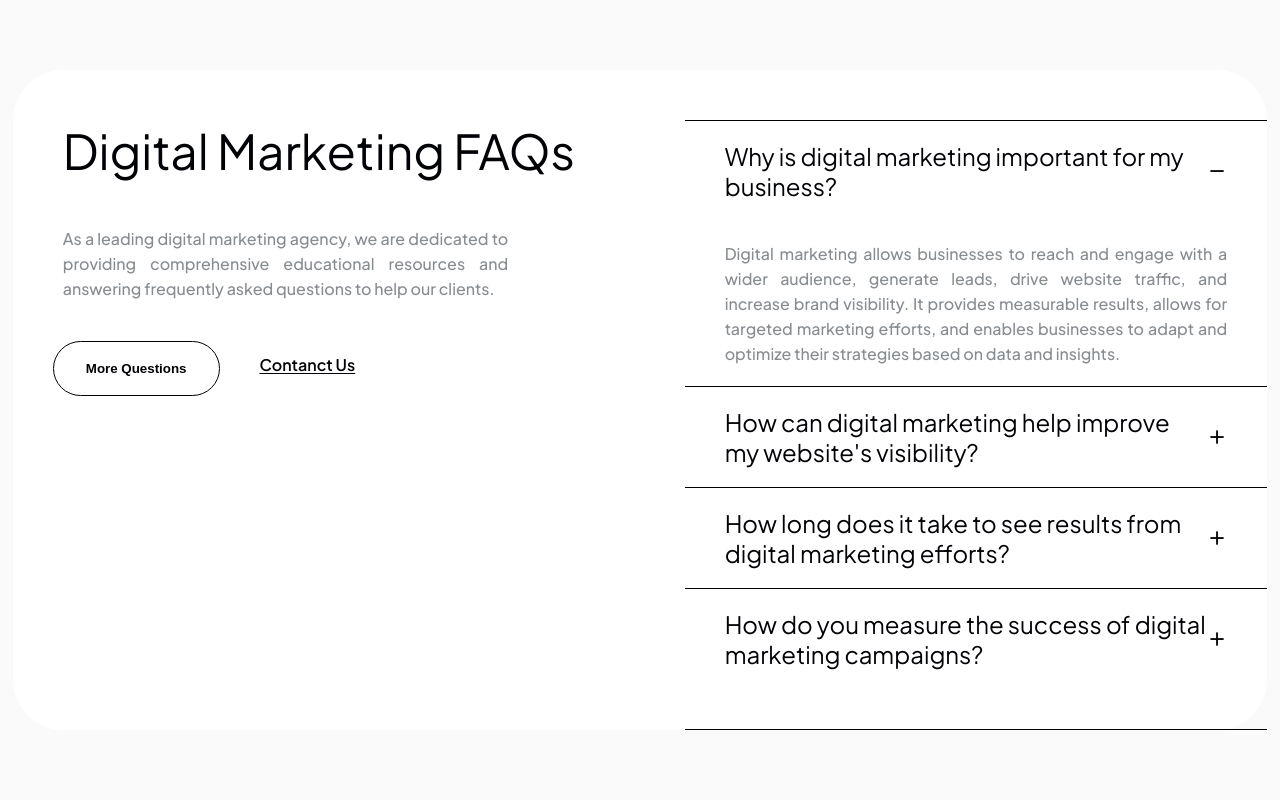
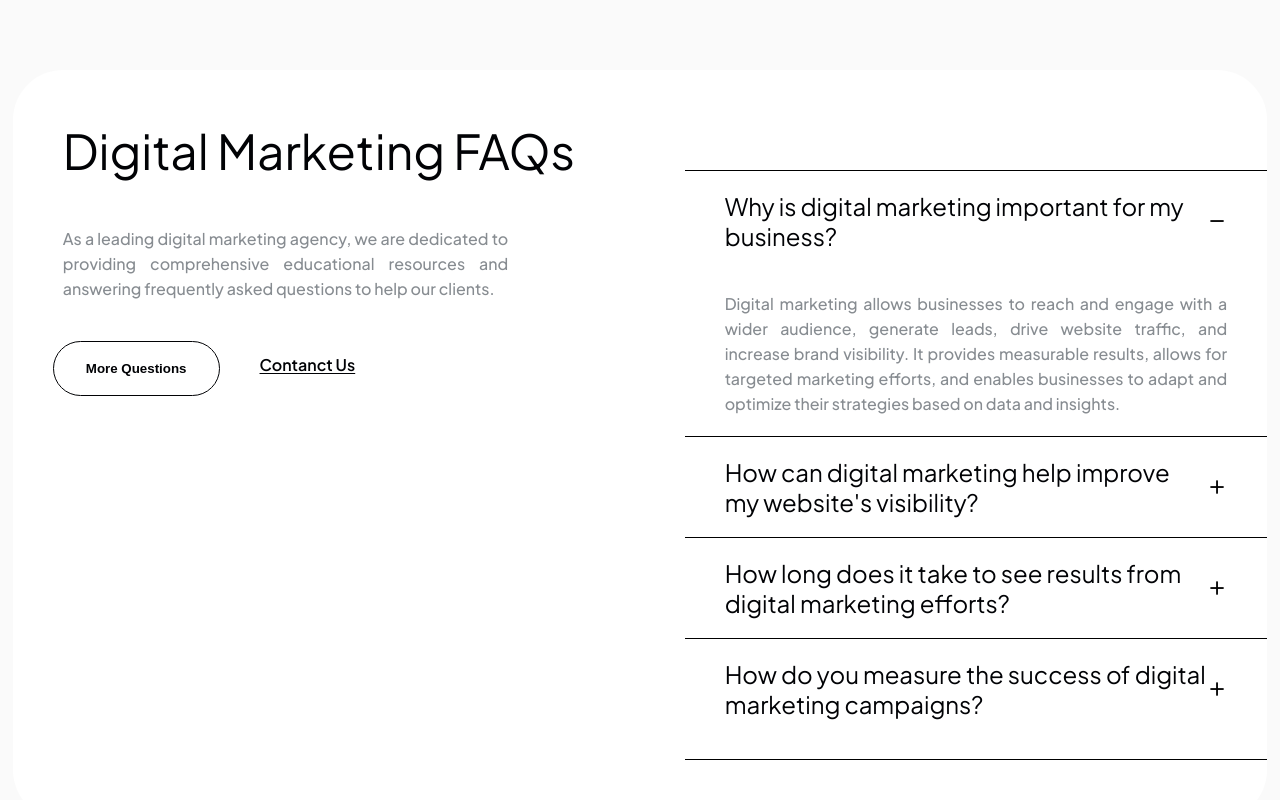
Before and after one commit to uzair-javed-1/Boostim, a plain HTML site: page index.html in a window 1280 px wide. Shown: the part 2800-3600 px from the top of the page. Drawn offline with Linux system fonts and the light colour scheme.

Commit message:
fixed design for desktop screen now have to design for mobile screen

```diff
--- a/css/FaqSection.css
+++ b/css/FaqSection.css
@@ -130,7 +130,7 @@ font-weight: bold;
 
 .FaqQAInnerContainer{
 
-margin-top:50px;
+margin:100px 0px 60px 0px;
 }
 
 
@@ -145,3 +145,11 @@ margin-top:50px;
 
     display: none;
 }
+
+.questionAnswerLast{
+    /* margin: 10px 10px; */
+
+    text-align: justify;
+    padding:10px 40px 0px 40px;
+    margin-top:10px;
+}
--- a/css/services.css
+++ b/css/services.css
@@ -137,8 +137,8 @@ width: 20%;
     .littleCircle{
 
         /* margin: 4px; */
-        width: 20px;
-        height: 20px;
+        width: 15px;
+        height: 15px;
         background-color: #192F70;
         border-radius: 50%;
 
--- a/index.html
+++ b/index.html
@@ -355,7 +355,7 @@
                 <a> Contanct Us</a>
             </div>
         </div>
-        <div class="FaqQA">
+        <div class="FaqQA ">
             <div class="FaqQAInnerContainer">
 
 
@@ -394,7 +394,7 @@
                     <img src="./images/plus.png">
                 </div>
 
-                <div class="questionAnswer BottomBorder ">
+                <div class="questionAnswerLast BottomBorder  ">
                 </div>
 
             </div>
```
